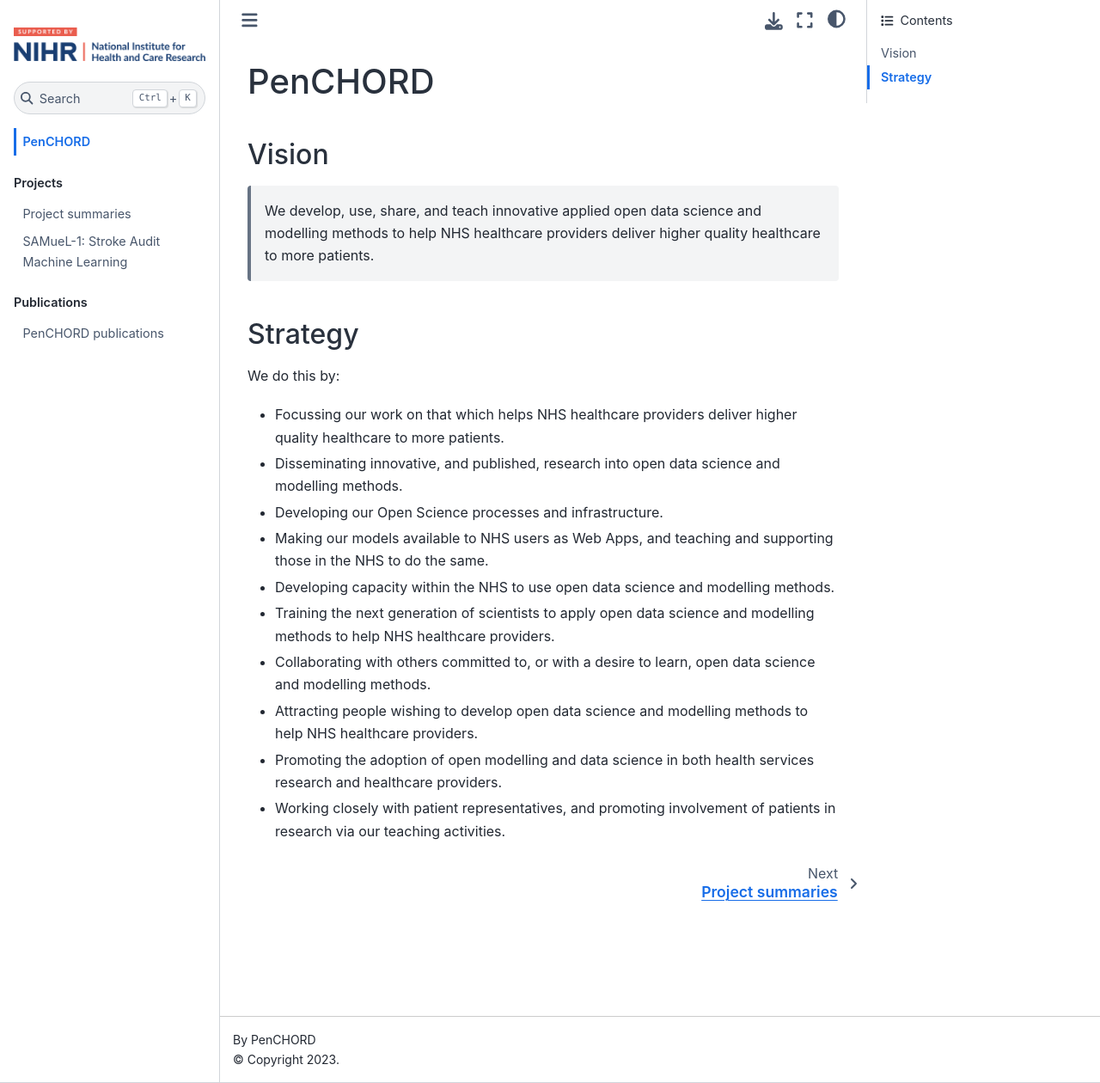
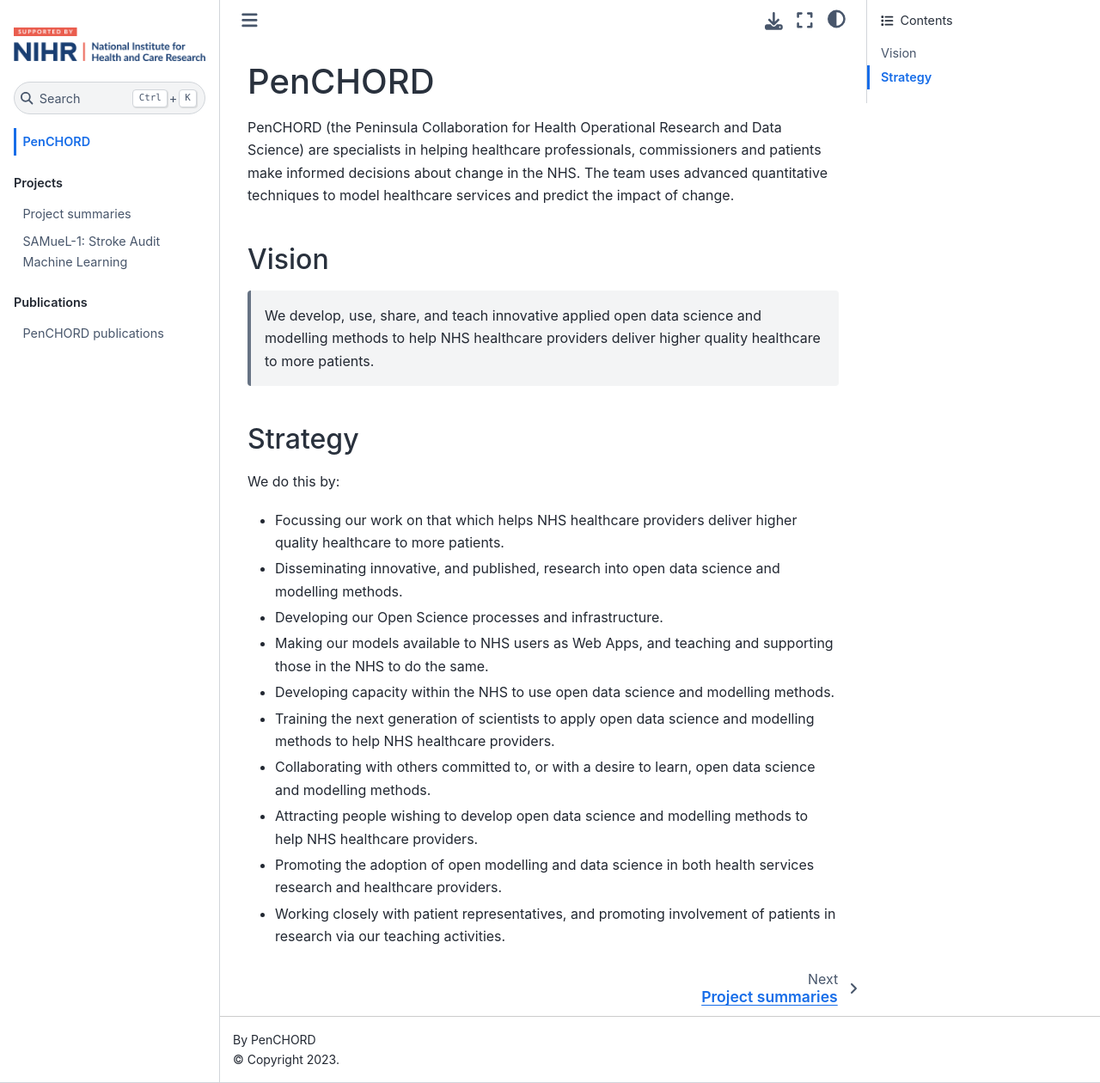
Before and after one commit to penchord/web, a Jupyter Book: the page built from intro.md, in a window 1280 px wide and 1260 px high. Shown: the whole window at 86% size. Built offline with Jupyter Book 1.0.4 settings and Sphinx 7.4.7 and the Sphinx Book theme 1.1.4, drawn with Linux system fonts in a browser that asks for light colours.

Commit message:
Update intro

```diff
--- a/intro.md
+++ b/intro.md
@@ -1,4 +1,6 @@
 # PenCHORD
+
+PenCHORD (the Peninsula Collaboration for Health Operational Research and Data Science) are specialists in helping healthcare professionals, commissioners and patients make informed decisions about change in the NHS. The team uses advanced quantitative techniques to model healthcare services and predict the impact of change.
 
 ## Vision
 > We develop, use, share, and teach innovative applied open data science and modelling methods to help NHS healthcare providers deliver higher quality healthcare to more patients.
```
